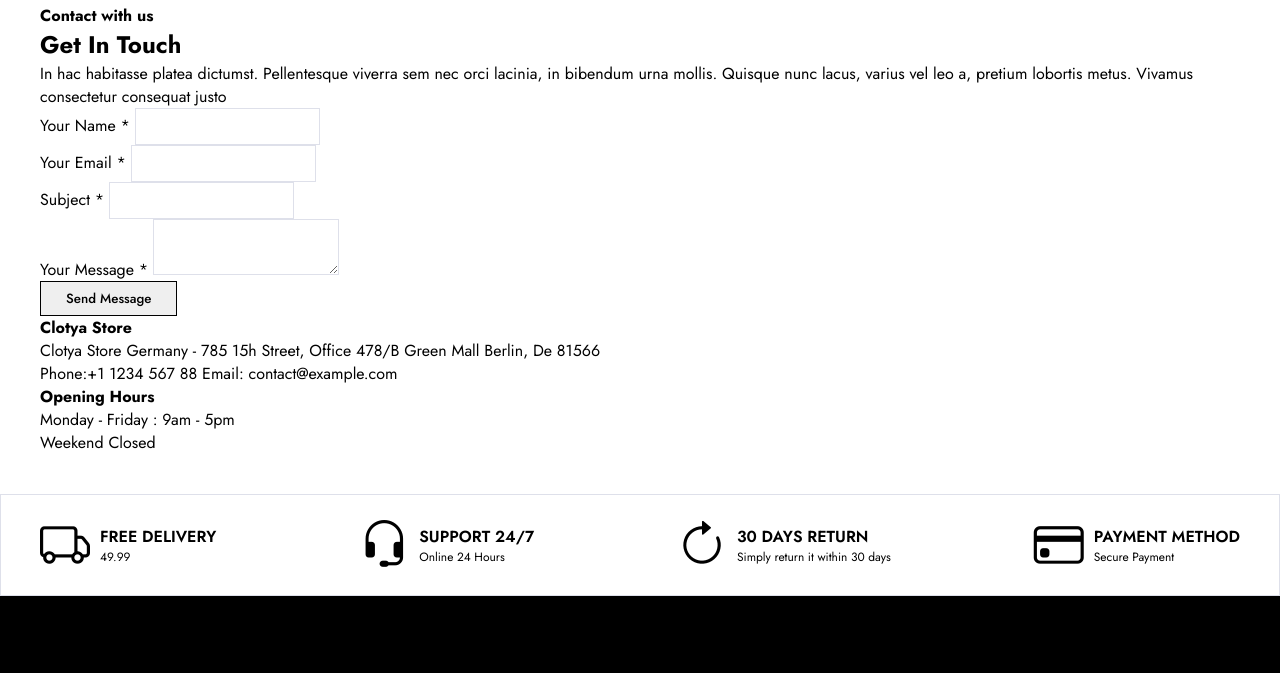
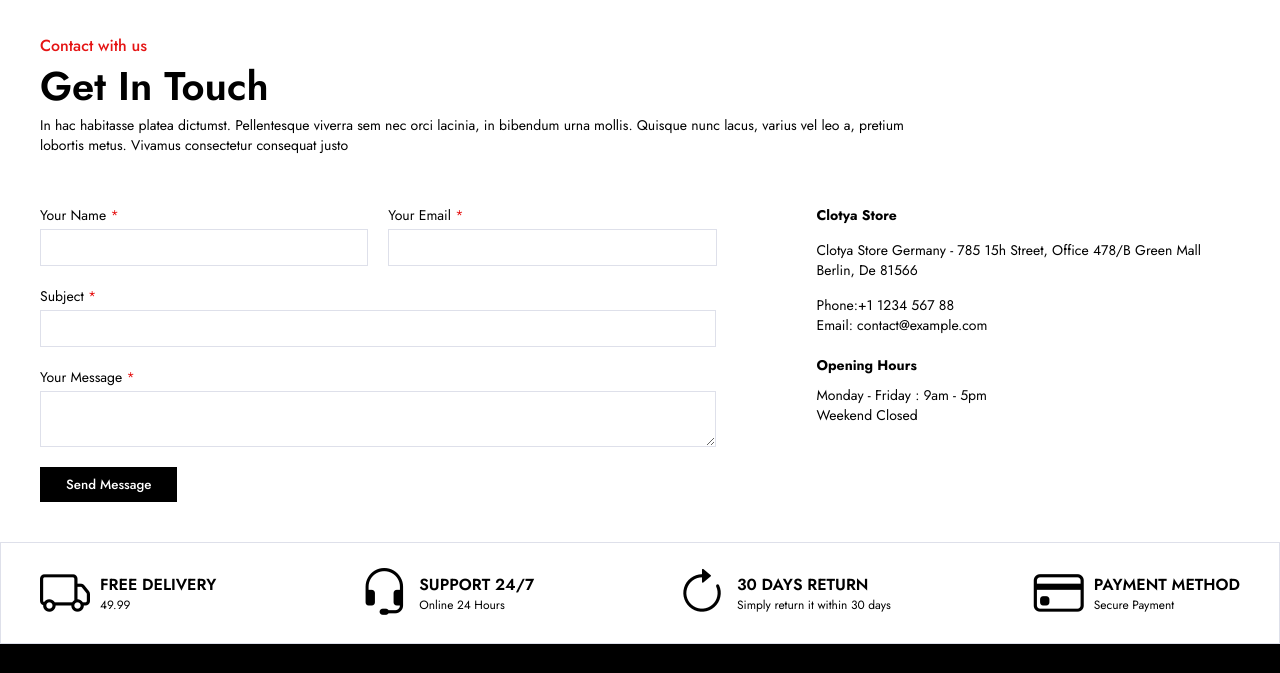
Before and after one commit to AyyildizRamazan1/e-commerce, a plain HTML site: page contact.html in a window 1280 px wide. Shown: the part 639-1312 px from the top of the page. Drawn offline with nearby package versions, Linux system fonts and the light colour scheme.

Commit message:
Contact Bottom Css

```diff
--- a/contact.html
+++ b/contact.html
@@ -295,7 +295,7 @@
                         </label>
                         <textarea id="author" name="author" type="text" value="" size="30" required=""></textarea>
                     </div>
-                    <button class="btn btn-sm">Send Message</button>
+                    <button class="btn btn-sm form-button">Send Message</button>
                 </form>
                 <div class="contact-info">
                     <div class="contact-info-item">
--- a/css/main.css
+++ b/css/main.css
@@ -17,3 +17,4 @@
 
 /*! Pages */
 @import url(pages/home.css);
+@import url(pages/contact.css);
--- /dev/null
+++ b/css/pages/contact.css
@@ -0,0 +1,83 @@
+.contact .contact-bottom {
+  margin: 30px 0;
+}
+.contact-bottom .contact-titles {
+  width: 75%;
+}
+.contact-bottom .contact-titles h4 {
+  color: #e51414;
+  font-weight: 500;
+}
+.contact-bottom .contact-titles h2 {
+  font-size: 40px;
+  font-weight: 600;
+}
+.contact-bottom .contact-titles p {
+  font-size: 14px;
+}
+.contact-bottom .contact-elements {
+  display: flex;
+  justify-content: space-between;
+  margin-top: 50px;
+  gap: 100px;
+}
+.contact-bottom .contact-form {
+  display: flex;
+  flex-wrap: wrap;
+  gap: 20px;
+}
+.contact-bottom .contact-form > div {
+  flex: 1;
+  display: flex;
+  flex-direction: column;
+  flex-basis: calc(50% -10px);
+  font-size: 14px;
+  row-gap: 4px;
+}
+.contact-bottom .contact-form > div label span{
+ color: #e51414;
+  }
+.contact-bottom .contact-form > div:nth-child(3),
+.contact-bottom .contact-form > div:nth-child(4) {
+  flex-basis: 100%;
+}
+.contact-bottom .contact-form .form-button {
+  background-color: black;
+  color: #ffffff;
+}
+.contact-elements .contact-info {
+  flex-basis: 50%;
+  display: flex;
+  flex-direction: column;
+  row-gap: 20px;
+}
+.contact-info-item {
+  font-size: 14px;
+}
+.contact-info-item .contact-info-texts {
+  display: flex;
+  flex-direction: column;
+}
+.contact-info-item .contact-street {
+  margin: 15px 0;
+}
+.contact-info-item .contact-date {
+    margin-top: 10px;
+
+  }
+
+  /*!responsive */
+  @media (max-width:768px){
+    .contact .contact-titles{
+        width: 100%;
+    }
+   .contact-elements{
+    flex-direction: column;
+    gap: 50px !important;
+   }
+  }
+  @media (max-width:576px){
+    .contact-form{
+     flex-direction: column;
+    }
+   }
```
